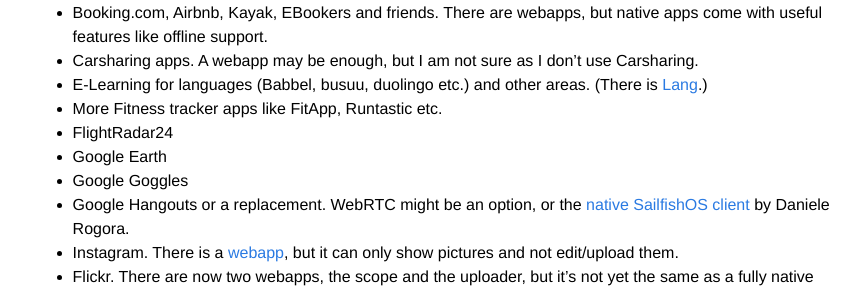
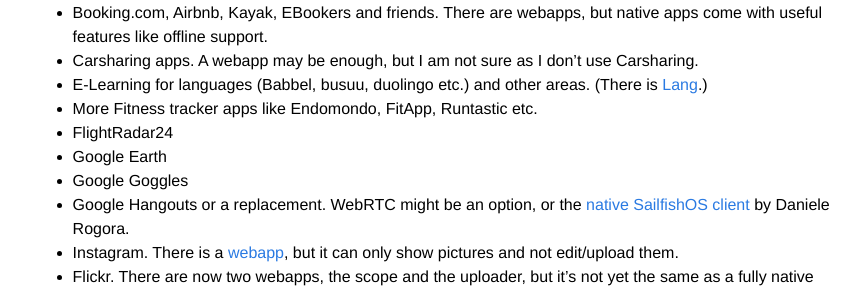
Before and after one commit to Sturmflut/sturmflut.github.io, a Jekyll site: the page built from _posts/2015-06-27-ubuntu-app-scope-wishlist-june-2015.markdown, in a window 1280 px wide and 900 px high, scrolled down 5959 px. Shown: the part 160-452 px from the top of the window, without its empty margins (209-1069 px from the left). Built offline with Jekyll 4.4.1, drawn with Linux system fonts in a browser that asks for light colours.

Commit message:
Add Endomondo

```diff
--- a/_posts/2015-06-27-ubuntu-app-scope-wishlist-june-2015.markdown
+++ b/_posts/2015-06-27-ubuntu-app-scope-wishlist-june-2015.markdown
@@ -418,7 +418,7 @@ Missing:
 
 - E-Learning for languages (Babbel, busuu, duolingo etc.) and other areas. (There is [Lang][lang-appexplorer].)
 
-- More Fitness tracker apps like FitApp, Runtastic etc.
+- More Fitness tracker apps like Endomondo, FitApp, Runtastic etc.
 
 - FlightRadar24
 
```
